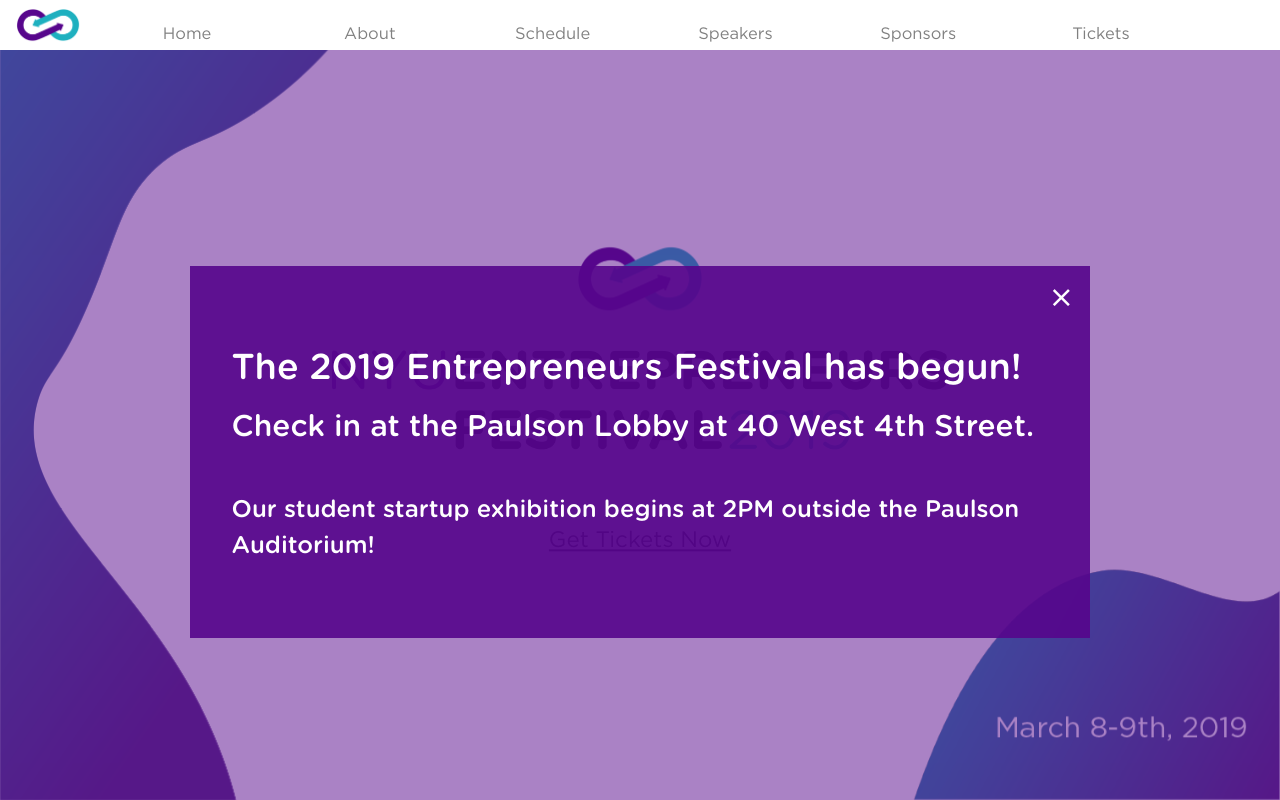
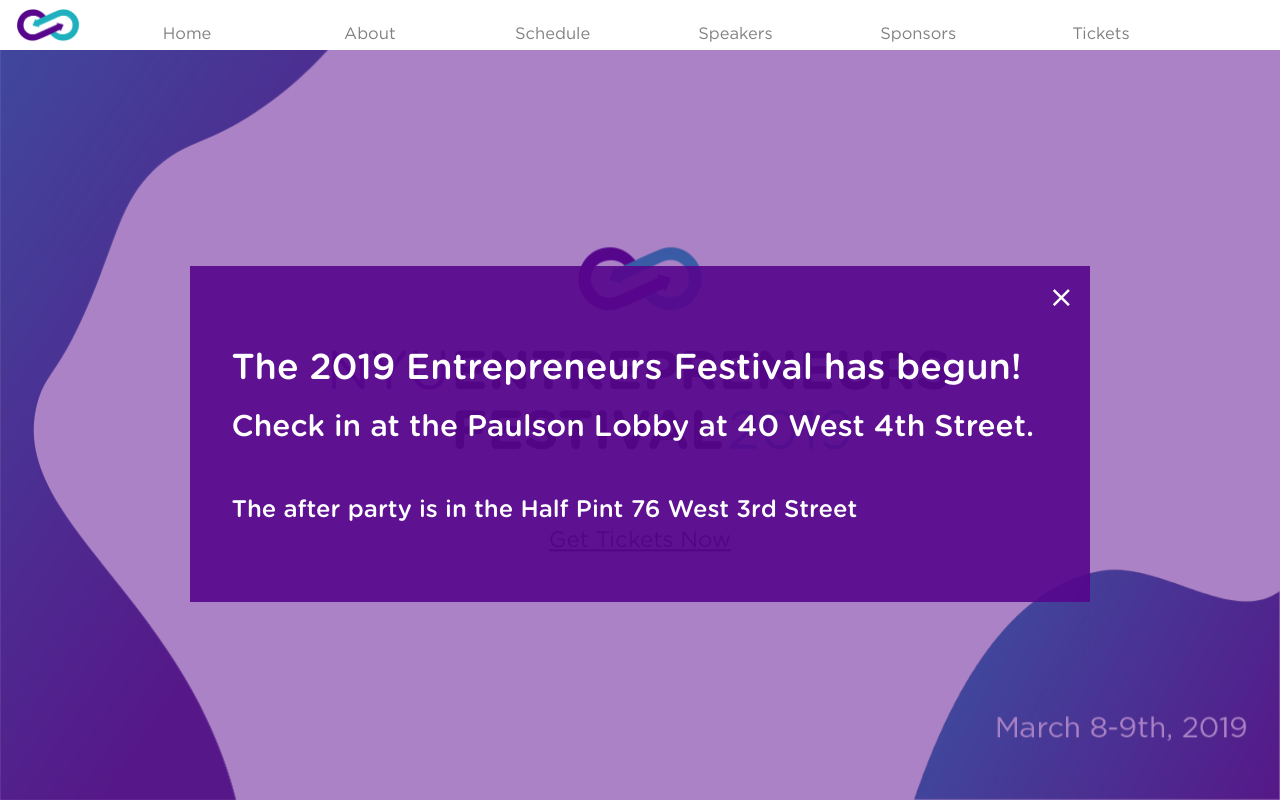
Before and after one commit to jeph/nyu-ef-website, a website: page src/index.html in a window 1280 px wide. Shown: the top 800 px of the page. Drawn offline with nearby package versions, Linux system fonts and the light colour scheme.

Commit message:
add Half Pint

```diff
--- a/src/index.html
+++ b/src/index.html
@@ -36,7 +36,7 @@
         <h2>Check in at the Paulson Lobby at 40 West 4th Street.</h2>
         <br>
 
-        <h3>Our student startup exhibition begins at 2PM outside the Paulson Auditorium!</h3>
+        <h3>The after party is in the Half Pint 76 West 3rd Street</h3>
         <!-- <iframe style= "width: 90%; margin-left: 5%;" src="https://www.google.com/maps/embed?pb=!1m18!1m12!1m3!1d3023.5087778306943!2d-73.99836418473672!3d40.72882904452302!2m3!1f0!2f0!3f0!3m2!1i1024!2i768!4f13.1!3m3!1m2!1s0x89c2599042ed4771%3A0xa830cf03529db256!2s40+West+4th+Street%2C+New+York%2C+NY+10012!5e0!3m2!1sen!2sus!4v1552066804836" width="600" height="450" frameborder="0" style="border:0" allowfullscreen></iframe> -->
         <!-- <div id="map"></div> -->
 
```
Also changed, not shown: src/schedule.html (+1 -1 lines).
